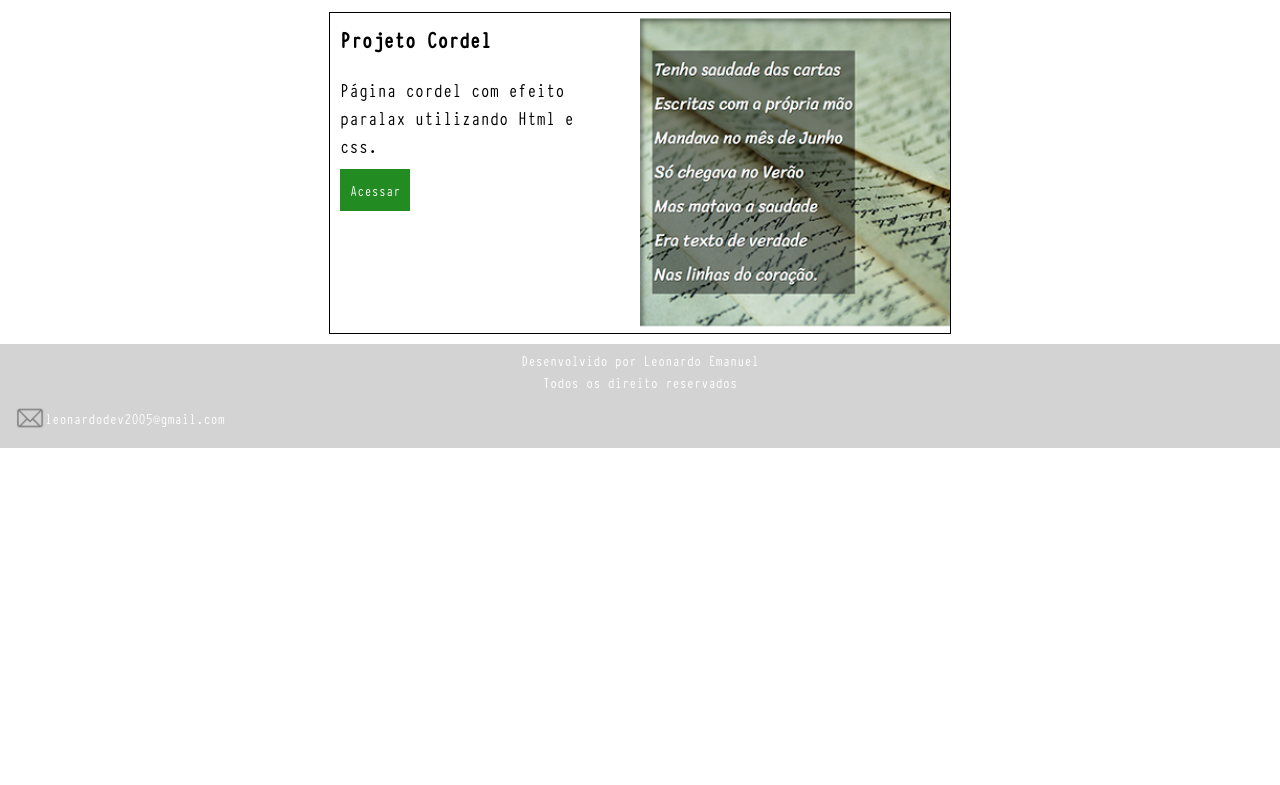
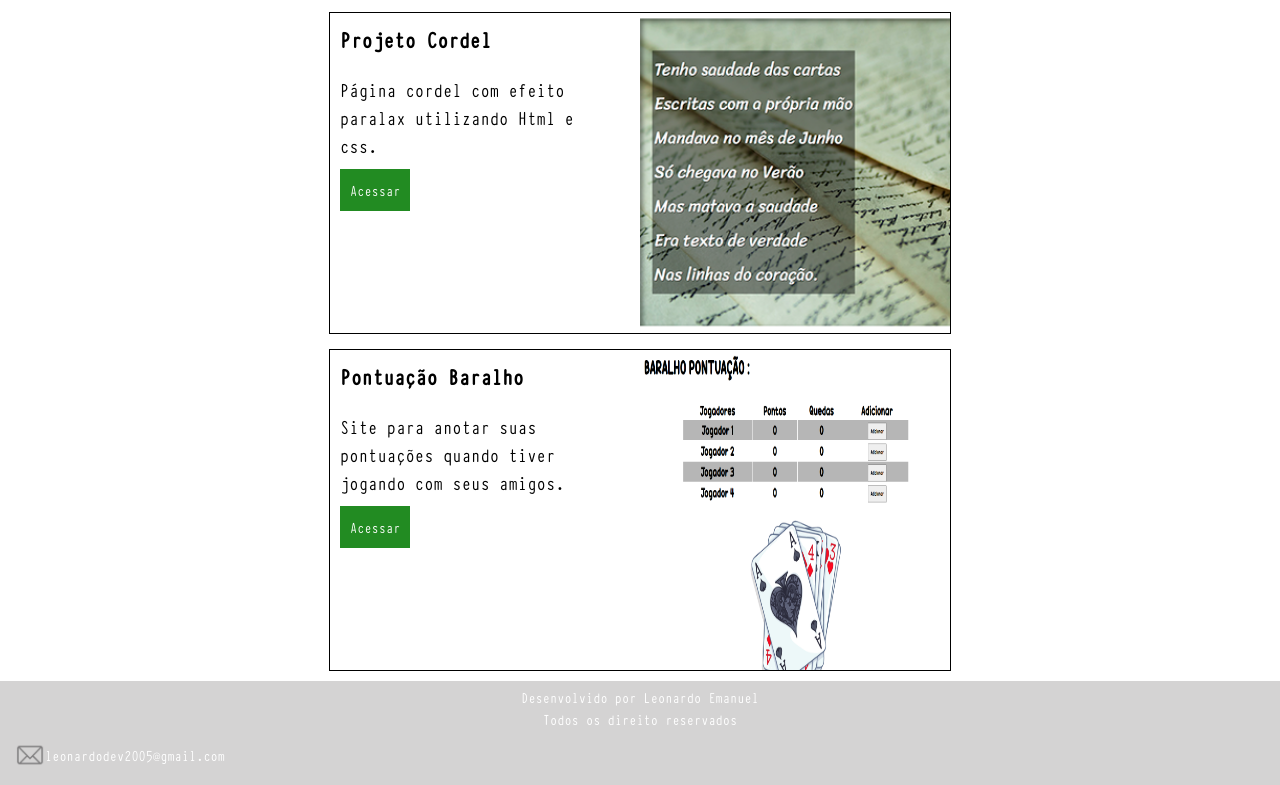
Before and after one commit to leonardoemanuel/portifolio, a plain HTML site: page index.html in a window 1280 px wide. Shown: the part 1316-2101 px from the top of the page. Before the commit the page ends 1764 px from the top, so only its background shows below. Drawn offline with Linux system fonts and the light colour scheme.

Commit message:
site baralho

```diff
--- a/index.html
+++ b/index.html
@@ -47,6 +47,11 @@
                <p>Página cordel com efeito paralax utilizando Html e css.</p>
                <a href="https://leonardoemanuel.github.io/projetocordel/" target="blank">Acessar</a>
             </div>
+            <div class="projetos" id="projeto04">
+                <h3>Pontuação Baralho</h3>
+                <p>Site para anotar suas pontuações quando tiver jogando com seus amigos.</p>
+                <a href="https://leonardoemanuel.github.io/baralho/" target="blank">Acessar</a>
+             </div>
         </section>
     </main>
         <footer>
--- a/style.css
+++ b/style.css
@@ -118,6 +118,9 @@ main h2{
 #projeto03{
     background-image: url(imagens/cordel.png);
 }
+#projeto04{
+    background-image: url(imagens/baralho.png);
+}
 /*footer*/
 footer{
     padding: 5px;
```
Also changed, not shown: imagens/baralho.png (added).
